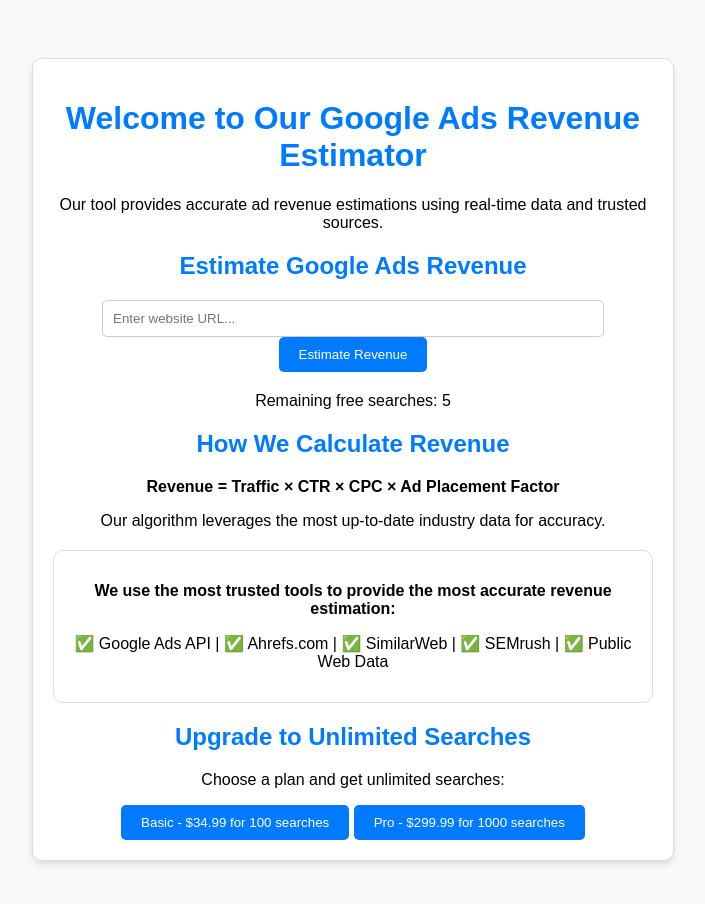
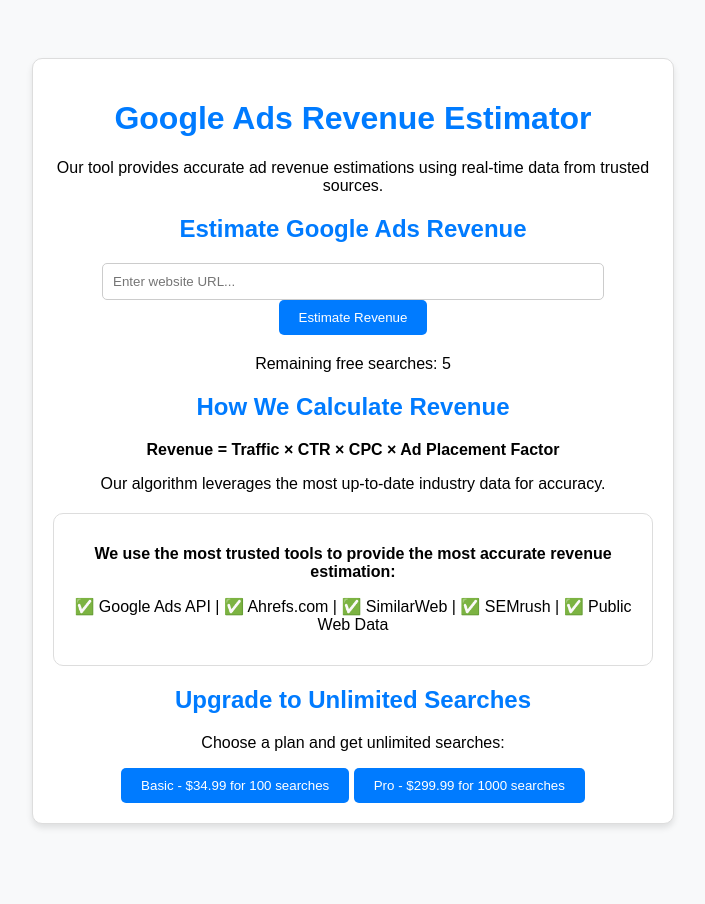
Before and after one commit to Lebo1987/Google-ads, a plain HTML site: page index.html in a window 1280 px wide. Shown: the whole page, without its empty margins (287-992 px from the left). After the commit the page ends 882 px from the top, so only its background shows below. Drawn offline with Linux system fonts and the light colour scheme.

Commit message:
index.html

```diff
--- a/index.html
+++ b/index.html
@@ -57,8 +57,8 @@
 </head>
 <body>
     <div class="container">
-        <h1>Welcome to Our Google Ads Revenue Estimator</h1>
-        <p>Our tool provides accurate ad revenue estimations using real-time data and trusted sources.</p>
+        <h1>Google Ads Revenue Estimator</h1>
+        <p>Our tool provides accurate ad revenue estimations using real-time data from trusted sources.</p>
 
         <h2>Estimate Google Ads Revenue</h2>
         <div class="search-box">
```
